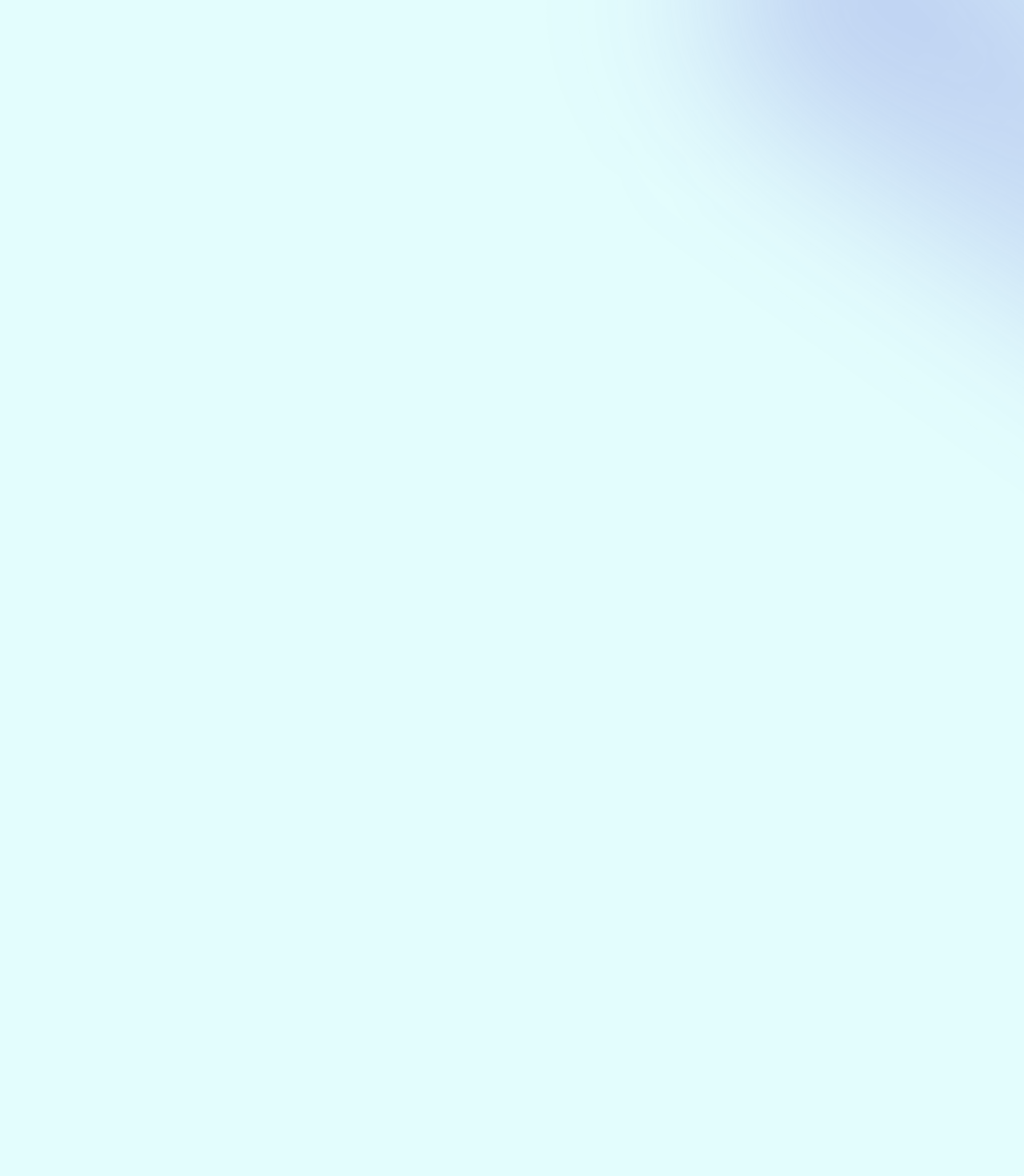
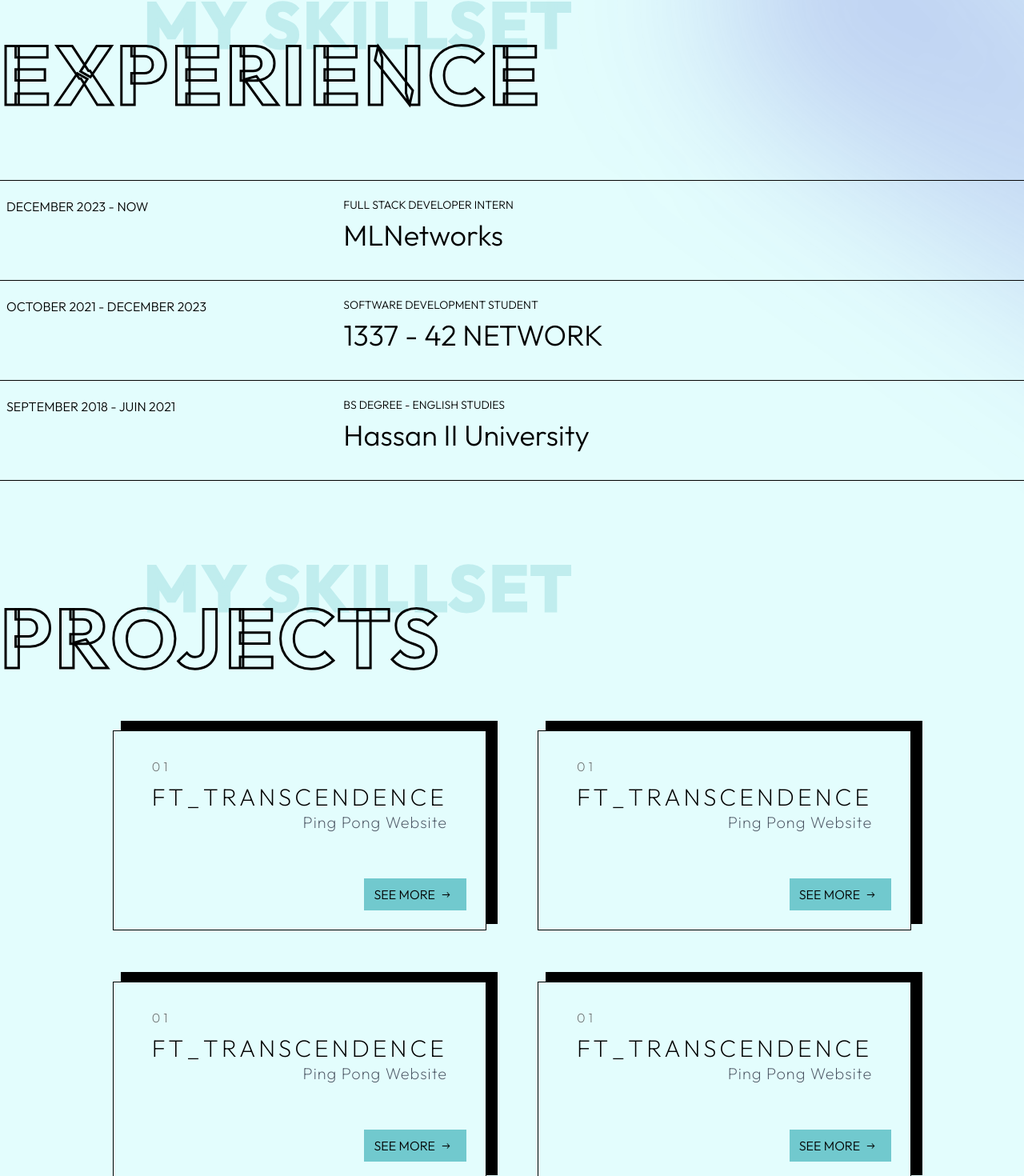
Before and after one commit to mmounib/Portfolio, a Next.js app: page /About in a window 1280 px wide. Shown: the part 1059-2529 px from the top of the page at 80% size. Before the commit the page ends 1889 px from the top, so only its background shows below. Built offline with nearby package versions, Linux system fonts and the light colour scheme; a web font is replaced by a local one.

Commit message:
Working on the Projects Section / Adding Interactivity-Animations

```diff
--- a/app/About/page.tsx
+++ b/app/About/page.tsx
@@ -1,5 +1,7 @@
 import About from "../Components/About/About";
 import AnimatedCursor from "../Components/AnimatedCursor";
+import Experience from "../Components/Experience/Experience";
+import Projects from "../Components/Projects/Projects";
 import Skills from "../Components/Skills/Skills";
 
 function page() {
@@ -9,6 +11,8 @@ function page() {
       <section className="max-w-[1300px] mx-auto">
         <About />
         <Skills />
+        <Experience />
+        <Projects />
       </section>
     </>
   );
--- a/app/Components/About/About.tsx
+++ b/app/Components/About/About.tsx
@@ -85,7 +85,7 @@ const About = () => {
       <div className="bg-gradient"></div>
       <div className="flex flex-col overflow-hidden justify-center max-sm:px-3 items-center gap-6 max-w-[750px]">
         <div className="overflow-hidden">
-          <h1 className="text-2xl max-sm:text-lg first__animation mt-4 tracking-wider font-light capitalize">
+          <h1 className="text-2xl max-sm:text-lg first__animation mt-4 tracking-wider font-light capitalize leading-9">
             Based in Casablanca, Morocco. I am A dedicated{" "}
             <span>Full Stack developer</span> with a passion for creating
             innovative solutions that can meet the needs of the clients and
--- a/app/Components/Contact/Contact.tsx
+++ b/app/Components/Contact/Contact.tsx
@@ -84,8 +84,9 @@ const Contact = (): JSX.Element => {
     triggerOnce: true,
   });
   return (
-    <footer id="contact-section" className="mt-16 max-sm:mt-8 h-full">
-      <div className="flex max-sm:mx-2 max-sm:flex-col max-sm:gap-6 gap-16">
+    <footer id="contact-section" className="mt-32 max-sm:mt-8 h-full relative">
+      <h1 className="h1__stroke z-10">Contact Me</h1>
+      <div className=" mt-24 flex max-sm:mx-2 max-sm:flex-col max-sm:gap-6 gap-16">
         <div className="max-w-[55%] max-sm:max-w-full">
           <p
             className={`${Space.className} transition-all duration-300 text-6xl js-splittext-lines leading-[4.5rem] max-sm:leading-[4.6rem] max-sm:text-4xl`}
--- a/app/Components/Experience/Experience.tsx
+++ b/app/Components/Experience/Experience.tsx
@@ -1,7 +1,32 @@
 const Experience = () => {
 
     return (
-
+        <section className="my-36 relative">
+            <h1 className="h1__stroke">Experience</h1>
+            <div className="mt-20 flex flex-col w-full">
+                <div className="experience__style">
+                    <p className="uppercase flex-[0.5] font-light">December 2023 - now</p>
+                    <div className="flex flex-col flex-1  gap-2">
+                        <p className="experience__paragraph-style">full stack developer intern</p>
+                        <p className="font-light text-4xl">MLNetworks</p>
+                    </div>
+                </div>
+                <div className="experience__style">
+                    <p className="uppercase flex-[0.5] font-light">october 2021 - december 2023</p>
+                    <div className="flex flex-col flex-1 gap-2">
+                        <p className="experience__paragraph-style">software development student</p>
+                        <p className="font-light text-4xl uppercase">1337 - 42 network</p>
+                    </div>
+                </div>
+                <div className="experience__style border-b border-black">
+                    <p className="uppercase flex-[0.5] font-light">september 2018 - juin 2021</p>
+                    <div className="flex flex-col flex-1 items-start gap-2">
+                        <p className="experience__paragraph-style">BS Degree - English studies</p>
+                        <p className="font-light text-4xl">Hassan II University</p>
+                    </div>
+                </div>
+            </div>
+        </section>
     )
 }
 
--- a/app/Components/Home.tsx
+++ b/app/Components/Home.tsx
@@ -73,7 +73,7 @@ const Home = () => {
     <section id="home-section" className={` mt-32 ${outfit}`}>
       <div className="mx-auto text-black relative max-w-[970px] max-sm:px-4">
         <div className="relative w-fit h-fit">
-          <div className="capitalize text-2xl max-sm:text-center max-sm:w-full max-sm:border-r-[3px] border-[3px] p-2 pl-5 border-r-0 w-[16ch] border-[#71C9CE]">
+          <div className="capitalize text-2xl max-sm:text-center max-sm:w-full max-sm:border-r-[3px] border-[3px] p-2 pl-5 border-r-0 w-[16ch] line__thin">
             <h3 className="text__animate">Hello, I&apos;m Mouad</h3>
           </div>
         </div>
@@ -122,7 +122,7 @@ const Home = () => {
               className="mr-auto mt-4 text-2xl relative flex items-center rounded-md px-4 py-2 text-black max-sm:bg-secondary max-sm:py-4 max-sm:px-6"
             >
               <Link href="https://drive.google.com/file/d/1iihuC8rg_6uw5lAM65lM7SaZxlQS1npn/view?usp=sharing">
-                See Resume
+                Download Resume
               </Link>
               <svg
                 width="13px"
--- a/app/Components/Navbar.tsx
+++ b/app/Components/Navbar.tsx
@@ -64,7 +64,7 @@ const Navbar = () => {
               smooth={true}
               offset={-70}
               duration={500}
-              className="cursor-pointer capitalize text-xl   rounded-[5px] link text-black flex gap-2 items-center relative"
+              className="cursor-pointer capitalize text-xl rounded-[5px] link text-black flex gap-2 items-center relative"
             >
               Get In Touch
               <svg
--- a/app/Components/Projects/Projects.tsx
+++ b/app/Components/Projects/Projects.tsx
@@ -3,6 +3,7 @@
 import { motion } from "framer-motion";
 import Link from "next/link";
 import { useInView } from "react-intersection-observer";
+import { IoIosArrowRoundForward } from "react-icons/io";
 
 const cardVariants = {
   offscreen: {
@@ -69,134 +70,247 @@ const cardVariants3 = {
   },
 };
 const Projects = () => {
-  const [ref1, inView1] = useInView({
-    triggerOnce: true,
-  });
-
-  const [ref2, inView2] = useInView({
-    triggerOnce: true,
-  });
-
-  const [ref3, inView3] = useInView({
-    triggerOnce: true,
-  });
   return (
-    <motion.section
-    id="projects-section"
-      className="text-black mt-24 w-full max-sm:overflow-hidden"
-      initial="offscreen"
-      whileInView="onscreen"
-      viewport={{ once: true }}
-    >
-      <div className="flex flex-col w-full h-full">
-        <motion.div
-          ref={ref1}
-          variants={cardVariants}
-          animate={inView1 ? "onscreen" : "offscreen"}
-          className="flex pr__animate"
-        >
+    <section className="my-36 relative">
+      <h1 className="h1__stroke">projects</h1>
+      <div className="flex justify-center gap-16 flex-wrap mt-16">
+        <div className="projects__shadow-style flex flex-col py-6 px-4">
           <Link
             href="/projects/ft_transcendence"
-            className="flex max-sm:flex-col project-section relative padding-animate justify-between items-center w-full py-14 px-6 border-b-[1px] border-b-gray-700"
+            className="flex flex-col max-sm:flex-col py-4 px-8 relative justify-between items-end w-full cursor-none"
           >
-            <h1 className="uppercase text-5xl max-sm:text-4xl js-title font-extralight">
+            <h1 className="uppercase text-3xl max-sm:text-4xl font-extralight">
               <sup className=" text-base flex">01</sup>
               ft_transcendence
             </h1>
-            <h1 className="text-3xl max-sm:text-xl max-sm:mt-2 font-extralight js-title text-gray-600 h1-hide">
+            <h1 className="text-xl max-sm:text-xl max-sm:mt-2 font-extralight tracking-wider text-gray-600 h1-hide">
               Ping Pong Website
             </h1>
           </Link>
-          <Link href="/projects/ft_transcendence">
-            <svg
-              xmlns="http://www.w3.org/2000/svg"
-              fill="none"
-              viewBox="0 0 24 24"
-              stroke-width="1.5"
-              stroke="currentColor"
-              className="w-8 h-8 text__icon font-extralight"
-            >
-              <path
-                stroke-linecap="round"
-                stroke-linejoin="round"
-                d="M4.5 19.5l15-15m0 0H8.25m11.25 0v11.25"
-              />
-            </svg>
+          <Link
+            href="/projects/ft_transcendence"
+            className="flex items-end justify-end mr-2 mt-10 cursor-none"
+          >
+            <p className="font-light text-base uppercase w-fit bg-[#71c9ce] py-2 px-3 flex items-center cursor-pointer proj__animation">
+              see more{" "}
+              <IoIosArrowRoundForward
+                size={17}
+                className=" fill-black proj__animation-icon"
+              />{" "}
+            </p>
           </Link>
-        </motion.div>
-        <motion.div
-          ref={ref2}
-          variants={cardVariants2}
-          animate={inView2 ? "onscreen" : "offscreen"}
-          className="flex pr__animate"
-        >
+        </div>
+        <div className="projects__shadow-style flex flex-col py-6 px-4">
           <Link
-            href="/projects/carhub"
-            className="flex max-sm:flex-col relative project-section padding-animate justify-between items-center w-full py-14 px-6 border-b-[1px] border-b-gray-700"
+            href="/projects/ft_transcendence"
+            className="flex flex-col max-sm:flex-col py-4 px-8 relative justify-between items-end w-full cursor-none"
           >
-            <h1 className="uppercase text-5xl js-title font-extralight">
-              <sup className=" text-base flex">02</sup>
-              carhub
+            <h1 className="uppercase text-3xl max-sm:text-4xl font-extralight">
+              <sup className=" text-base flex">01</sup>
+              ft_transcendence
             </h1>
-            <h1 className="text-3xl max-sm:text-xl max-sm:mt-2 font-extralight js-title text-gray-600 h1-hide">
-              Car Showcasing Website
+            <h1 className="text-xl max-sm:text-xl max-sm:mt-2 font-extralight tracking-wider text-gray-600 h1-hide">
+              Ping Pong Website
             </h1>
           </Link>
-          <Link href="/projects/carhub">
-            <svg
-              xmlns="http://www.w3.org/2000/svg"
-              fill="none"
-              viewBox="0 0 24 24"
-              stroke-width="1.5"
-              stroke="currentColor"
-              className="w-8 h-8 text__icon font-extralight"
-            >
-              <path
-                stroke-linecap="round"
-                stroke-linejoin="round"
-                d="M4.5 19.5l15-15m0 0H8.25m11.25 0v11.25"
-              />
-            </svg>
+          <Link
+            href="/projects/ft_transcendence"
+            className="flex items-end justify-end mr-2 mt-10 cursor-none"
+          >
+            <p className="font-light text-base uppercase w-fit bg-[#71c9ce] py-2 px-3 flex items-center cursor-pointer proj__animation">
+              see more{" "}
+              <IoIosArrowRoundForward
+                size={17}
+                className=" fill-black proj__animation-icon"
+              />{" "}
+            </p>
           </Link>
-        </motion.div>
-        <motion.div
-          ref={ref3}
-          variants={cardVariants3}
-          animate={inView3 ? "onscreen" : "offscreen"}
-          className="flex pr__animate"
-        >
+        </div>
+        <div className="projects__shadow-style flex flex-col py-6 px-4">
           <Link
-            href="/projects/bookme"
-            className="flex max-sm:flex-col relative project-section padding-animate justify-between items-center w-full py-14 px-6 border-b-[1px] border-b-gray-700"
+            href="/projects/ft_transcendence"
+            className="flex flex-col max-sm:flex-col py-4 px-8 relative justify-between items-end w-full cursor-none"
           >
-            <h1 className="uppercase text-5xl js-title font-extralight">
-              <sup className=" text-base flex">03</sup>
-              MarketHub
+            <h1 className="uppercase text-3xl max-sm:text-4xl font-extralight">
+              <sup className=" text-base flex">01</sup>
+              ft_transcendence
             </h1>
-            <h1 className="text-3xl max-sm:mt-2 max-sm:text-xl font-extralight js-title text-gray-600 h1-hide">
-              Ecommerce Website
+            <h1 className="text-xl max-sm:text-xl max-sm:mt-2 font-extralight tracking-wider text-gray-600 h1-hide">
+              Ping Pong Website
             </h1>
           </Link>
-          <Link href="/projects/bookme">
-            <svg
-              xmlns="http://www.w3.org/2000/svg"
-              fill="none"
-              viewBox="0 0 24 24"
-              stroke-width="1.5"
-              stroke="currentColor"
-              className="w-8 h-8 text__icon font-extralight"
-            >
-              <path
-                stroke-linecap="round"
-                stroke-linejoin="round"
-                d="M4.5 19.5l15-15m0 0H8.25m11.25 0v11.25"
-              />
-            </svg>
+          <Link
+            href="/projects/ft_transcendence"
+            className="flex items-end justify-end mr-2 mt-10 cursor-none"
+          >
+            <p className="font-light text-base uppercase w-fit bg-[#71c9ce] py-2 px-3 flex items-center cursor-pointer proj__animation">
+              see more{" "}
+              <IoIosArrowRoundForward
+                size={17}
+                className=" fill-black proj__animation-icon"
+              />{" "}
+            </p>
           </Link>
-        </motion.div>
+        </div>
+        <div className="projects__shadow-style flex flex-col py-6 px-4">
+          <Link
+            href="/projects/ft_transcendence"
+            className="flex flex-col max-sm:flex-col py-4 px-8 relative justify-between items-end w-full cursor-none"
+          >
+            <h1 className="uppercase text-3xl max-sm:text-4xl font-extralight">
+              <sup className=" text-base flex">01</sup>
+              ft_transcendence
+            </h1>
+            <h1 className="text-xl max-sm:text-xl max-sm:mt-2 font-extralight tracking-wider text-gray-600 h1-hide">
+              Ping Pong Website
+            </h1>
+          </Link>
+          <Link
+            href="/projects/ft_transcendence"
+            className="flex items-end justify-end mr-2 mt-10 cursor-none"
+          >
+            <p className="font-light text-base uppercase w-fit bg-[#71c9ce] py-2 px-3 flex items-center cursor-pointer proj__animation">
+              see more{" "}
+              <IoIosArrowRoundForward
+                size={17}
+                className=" fill-black proj__animation-icon"
+              />{" "}
+            </p>
+          </Link>
+        </div>
       </div>
-    </motion.section>
+    </section>
   );
 };
 
 export default Projects;
+
+// const [ref1, inView1] = useInView({
+//   triggerOnce: true,
+// });
+
+// const [ref2, inView2] = useInView({
+//   triggerOnce: true,
+// });
+
+// const [ref3, inView3] = useInView({
+//   triggerOnce: true,
+// });
+
+// return (
+//   <motion.section
+//   id="projects-section"
+//     className="text-black mt-24 w-full max-sm:overflow-hidden"
+//     initial="offscreen"
+//     whileInView="onscreen"
+//     viewport={{ once: true }}
+//   >
+//     <div className="flex flex-col w-full h-full">
+//       <motion.div
+//         ref={ref1}
+//         variants={cardVariants}
+//         animate={inView1 ? "onscreen" : "offscreen"}
+//         className="flex pr__animate"
+//       >
+//         <Link
+//           href="/projects/ft_transcendence"
+//           className="flex max-sm:flex-col project-section relative padding-animate justify-between items-center w-full py-14 px-6 border-b-[1px] border-b-gray-700"
+//         >
+//           <h1 className="uppercase text-5xl max-sm:text-4xl js-title font-extralight">
+//             <sup className=" text-base flex">01</sup>
+//             ft_transcendence
+//           </h1>
+//           <h1 className="text-3xl max-sm:text-xl max-sm:mt-2 font-extralight js-title text-gray-600 h1-hide">
+//             Ping Pong Website
+//           </h1>
+//         </Link>
+//         <Link href="/projects/ft_transcendence">
+//           <svg
+//             xmlns="http://www.w3.org/2000/svg"
+//             fill="none"
+//             viewBox="0 0 24 24"
+//             stroke-width="1.5"
+//             stroke="currentColor"
+//             className="w-8 h-8 text__icon font-extralight"
+//           >
+//             <path
+//               stroke-linecap="round"
+//               stroke-linejoin="round"
+//               d="M4.5 19.5l15-15m0 0H8.25m11.25 0v11.25"
+//             />
+//           </svg>
+//         </Link>
+//       </motion.div>
+//       <motion.div
+//         ref={ref2}
+//         variants={cardVariants2}
+//         animate={inView2 ? "onscreen" : "offscreen"}
+//         className="flex pr__animate"
+//       >
+//         <Link
+//           href="/projects/carhub"
+//           className="flex max-sm:flex-col relative project-section padding-animate justify-between items-center w-full py-14 px-6 border-b-[1px] border-b-gray-700"
+//         >
+//           <h1 className="uppercase text-5xl js-title font-extralight">
+//             <sup className=" text-base flex">02</sup>
+//             carhub
+//           </h1>
+//           <h1 className="text-3xl max-sm:text-xl max-sm:mt-2 font-extralight js-title text-gray-600 h1-hide">
+//             Car Showcasing Website
+//           </h1>
+//         </Link>
+//         <Link href="/projects/carhub">
+//           <svg
+//             xmlns="http://www.w3.org/2000/svg"
+//             fill="none"
+//             viewBox="0 0 24 24"
+//             stroke-width="1.5"
+//             stroke="currentColor"
+//             className="w-8 h-8 text__icon font-extralight"
+//           >
+//             <path
+//               stroke-linecap="round"
+//               stroke-linejoin="round"
+//               d="M4.5 19.5l15-15m0 0H8.25m11.25 0v11.25"
+//             />
+//           </svg>
+//         </Link>
+//       </motion.div>
+//       <motion.div
+//         ref={ref3}
+//         variants={cardVariants3}
+//         animate={inView3 ? "onscreen" : "offscreen"}
+//         className="flex pr__animate"
+//       >
+//         <Link
+//           href="/projects/bookme"
+//           className="flex max-sm:flex-col relative project-section padding-animate justify-between items-center w-full py-14 px-6 border-b-[1px] border-b-gray-700"
+//         >
+//           <h1 className="uppercase text-5xl js-title font-extralight">
+//             <sup className=" text-base flex">03</sup>
+//             MarketHub
+//           </h1>
+//           <h1 className="text-3xl max-sm:mt-2 max-sm:text-xl font-extralight js-title text-gray-600 h1-hide">
+//             Ecommerce Website
+//           </h1>
+//         </Link>
+//         <Link href="/projects/bookme">
+//           <svg
+//             xmlns="http://www.w3.org/2000/svg"
+//             fill="none"
+//             viewBox="0 0 24 24"
+//             stroke-width="1.5"
+//             stroke="currentColor"
+//             className="w-8 h-8 text__icon font-extralight"
+//           >
+//             <path
+//               stroke-linecap="round"
+//               stroke-linejoin="round"
+//               d="M4.5 19.5l15-15m0 0H8.25m11.25 0v11.25"
+//             />
+//           </svg>
+//         </Link>
+//       </motion.div>
+//     </div>
+//   </motion.section>
+// );
--- a/app/globals.css
+++ b/app/globals.css
@@ -9,15 +9,22 @@
 @tailwind components;
 @tailwind utilities;
 
-/* Lenis Smooth Scrolling */
+/* TailwindCSS Class Styles */
+
+.experience__style {
+  @apply flex pt-5 pb-9 px-2 b__top-stroke;
+}
+.experience__paragraph-style {
+  @apply font-light uppercase text-sm;
+}
 
 body {
   overflow-x: hidden;
   cursor: none;
-  /* position: relative; */
   z-index: 0;
 }
 
+/* Lenis Smooth Scrolling */
 html.lenis {
   height: auto;
 }
@@ -637,6 +644,10 @@ label {
   transition: all 0.5s ease-in-out;
   transform: translateX(2px);
 }
+.proj__animation:hover .proj__animation-icon {
+  transition: all 0.3s ease-in-out;
+  transform: translateX(1px);
+}
 
 .hover-link:hover {
   color: gray;
@@ -737,14 +748,14 @@ label {
   left: -50px;
   background-color: #71c9ce;
   filter: blur(55px);
-  opacity: .3;
+  opacity: 0.3;
   width: 400px;
   height: 450px;
   z-index: -10;
 }
 
 .h1__stroke {
-  /* font-size: 9rem; */
+  font-size: 6.5rem;
   /* letter-spacing: 6px; */
   text-transform: uppercase;
   position: relative;
@@ -754,41 +765,27 @@ label {
   -webkit-text-stroke-color: black;
 }
 .h1__stroke::before {
-  content: 'MY SKILLSET';
+  content: "MY SKILLSET";
   z-index: -2;
-  opacity: .3;
-  font-size: 6.5rem;
+  opacity: 0.3;
+  font-size: 5rem;
   position: absolute;
   top: -50px;
-  left: 200px;
+  left: 180px;
   color: #71c9ce;
   -webkit-text-fill-color: #71c9ce;
   -webkit-text-stroke-width: 3px;
   -webkit-text-stroke-color: #71c9ce;
 }
-
-/* .image__shadow {
-  position: relative;
-  display: inline-block;
-  color: #E3FDFD;
-
-  &::after {
-    content: "";
-    position: absolute;
-    display: block;
-    top: 0;
-    left: 0;
-    width: 100%;
-    height: 100%;
-    border-collapse: separate;
-  }
+.line__thin {
+  border: solid 3px hsl(183, 49%, 63%);
+  border-radius: 255px 15px 225px 15px/15px 225px 15px 255px;
 }
-.image__shadow.faded-top:after {
-  box-shadow: inset 0 40px 40px -16px;
+.b__top-stroke {
+  border-top: solid 1.5px hsl(0, 0%, 2%);
+  /* border-radius: 255px 0px 225px 15px/15px 225px 15px 255px; */
 }
-.image__shadow.faded-bottom:after {
-  box-shadow: inset 0 -40px 40px -16px;
+.projects__shadow-style {
+  border: 1px solid black;
+  box-shadow: 12px -10px 0px 2px rgba(0, 0, 0, 1);
 }
-.image__shadow.faded-top.faded-bottom:after {
-  box-shadow: inset 15px 60px 40px -16px, inset 5px -60px 40px -16px;
-} */
```
